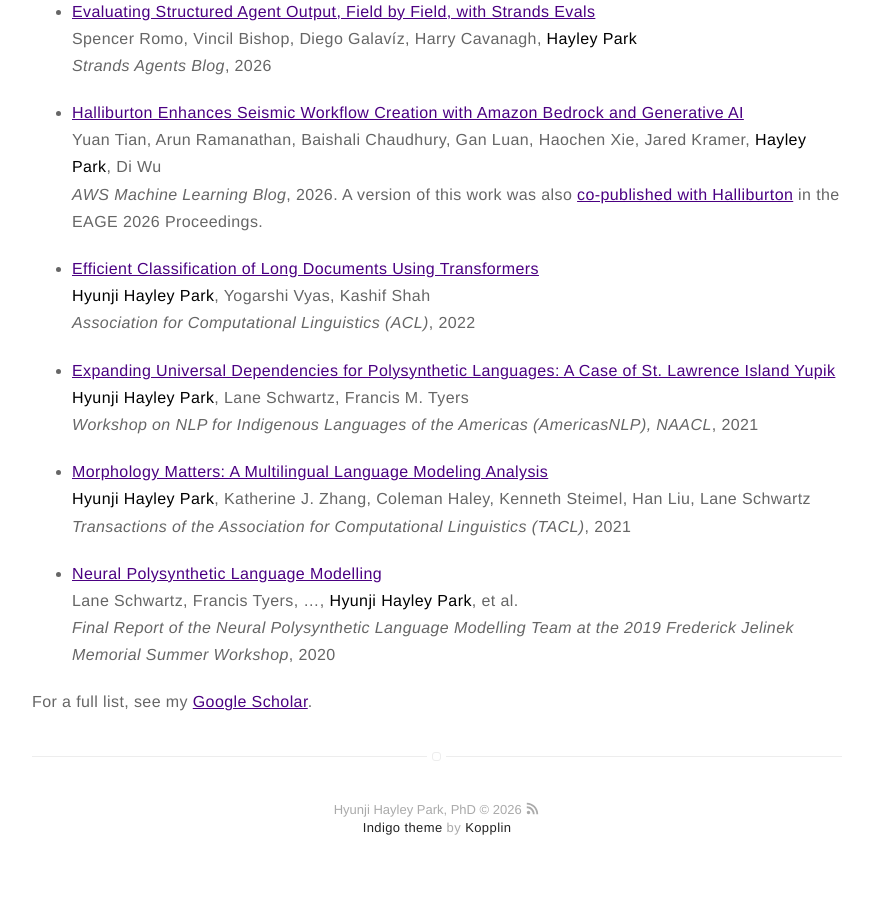
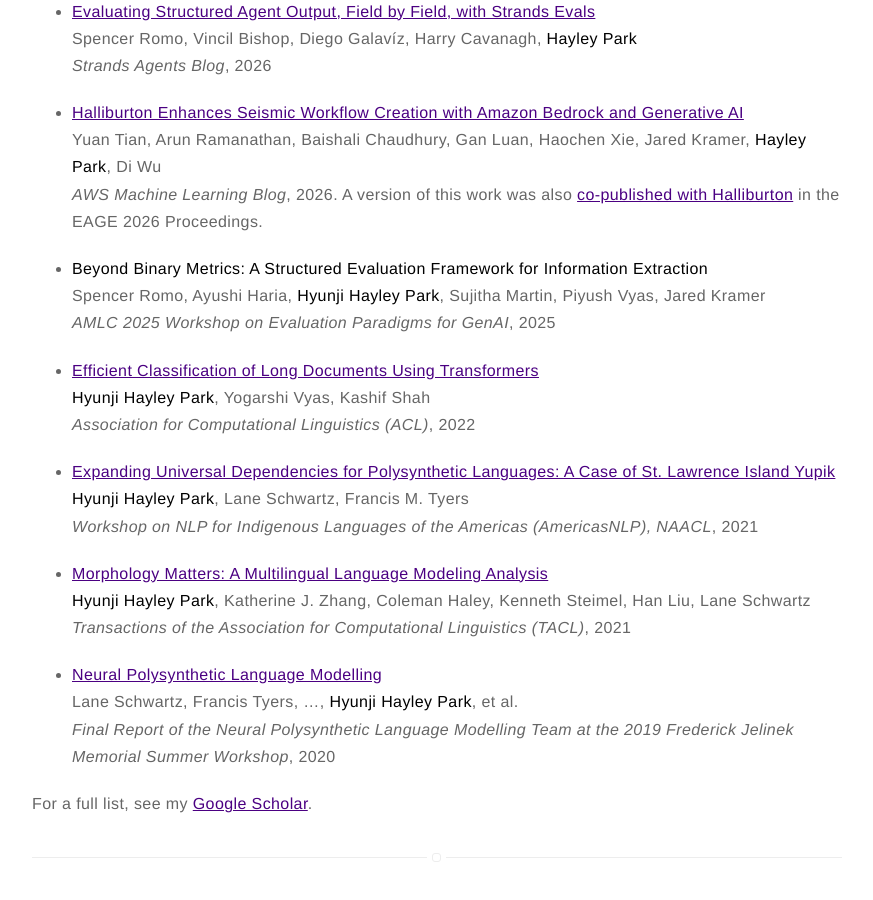
Before and after one commit to hayleypark/hayleypark.github.io, a Jekyll site: the page built from about.md, in a window 1280 px wide and 900 px high, scrolled down 2108 px. Shown: the whole window, without its empty margins (203-1076 px from the left). Built offline with Jekyll 4.4.1, drawn with Linux system fonts in a browser that asks for light colours; part of the change alters nothing that is shown.

Commit message:
Update about.md

```diff
--- a/about.md
+++ b/about.md
@@ -11,11 +11,11 @@ I'm an Applied Scientist at the [Generative AI Innovation Center](https://aws.am
 - **AI Evaluation**: Designing rigorous methods for assessing generative AI systems, from structured output evaluation for information extraction to confidence calibration in agentic environments
 - **Multi-Agent Systems**: Designing and deploying systems that coordinate multiple specialized AI agents to solve complex enterprise problems across industries
 - **Synthetic Data for Evaluation**: Establishing validity frameworks for synthetic evaluation data, addressing the fundamental bottleneck of data access in regulated industries
-- **LLM Reliability & Calibration**: Two active research threads: (1) quantifying structural uncertainty in LLM reasoning ([EMNLP 2026](https://openreview.net/forum?id=rz6lOBcdQa); [ICLR 2026 workshop Best Paper](https://arxiv.org/abs/2606.17312)), and (2) pass@k calibration, studying whether LLMs can predict their own marginal gains from additional sampling to enable efficient inference-time compute allocation
+- **LLM Reliability & Calibration**: Two active research threads: (1) quantifying structural uncertainty in LLM reasoning ([EMNLP 2026](https://aclanthology.org/2026.emnlp-main.699/); [ICLR 2026 workshop Best Paper](https://arxiv.org/abs/2606.17312)), and (2) pass@k calibration, studying whether LLMs can predict their own marginal gains from additional sampling to enable efficient inference-time compute allocation
 
 ### Recent Highlights
 
-- **[EMNLP 2026](https://openreview.net/forum?id=rz6lOBcdQa)** paper on structural uncertainty from self-preference in black-box language models
+- **[EMNLP 2026](https://aclanthology.org/2026.emnlp-main.699/)** paper on structural uncertainty from self-preference in black-box language models
 - **Best Paper Award** at the [ICLR 2026 Workshop on Logical Reasoning of Large Language Models](https://arxiv.org/abs/2606.17312) for work on quantifying consistency in LLM logical reasoning
 - Founder and maintainer of [SEED (Synthetically Engineered Evaluation Data)](https://github.com/awslabs/synthetically_engineered_evaluation_data), an open-source platform for generating high-quality synthetic evaluation data. I built the tabular data generation component and manage releases. SEED enables teams to begin AI development without waiting for real customer data, addressing the fundamental data access bottleneck in regulated industries (healthcare, finance, legal).
 - Contributor to [stickler](https://github.com/awslabs/stickler), an open-source evaluation library for structured LLM outputs (14,000+ monthly PyPI downloads). I built the hierarchical aggregate metrics system for evaluating nested structures at arbitrary depth. stickler now powers the structured-output evaluator in Strands Evals; see our [Strands Agents blog post](https://strandsagents.com/blog/structured-output-similarity-strands-evals/).
@@ -36,7 +36,7 @@ Feel free to reach out at [hayley.uiuc@gmail.com](mailto:hayley.uiuc@gmail.com)
 
 ### Selected Publications
 
-* **[Structural Uncertainty from Self-Preference in Black-Box Language Models](https://openreview.net/forum?id=rz6lOBcdQa)** \
+* **[Structural Uncertainty from Self-Preference in Black-Box Language Models](https://aclanthology.org/2026.emnlp-main.699/)** \
   Baishali Chaudhury, Mengdie Flora Wang, **Hyunji Hayley Park**, Rahul Ghosh, Sungmin Hong, Jae Oh Woo \
   <em>Conference on Empirical Methods in Natural Language Processing (EMNLP)</em>, 2026
 
@@ -51,6 +51,10 @@ Feel free to reach out at [hayley.uiuc@gmail.com](mailto:hayley.uiuc@gmail.com)
 * **[Halliburton Enhances Seismic Workflow Creation with Amazon Bedrock and Generative AI](https://aws.amazon.com/blogs/machine-learning/halliburton-enhances-seismic-workflow-creation-with-amazon-bedrock-and-generative-ai/)** \
   Yuan Tian, Arun Ramanathan, Baishali Chaudhury, Gan Luan, Haochen Xie, Jared Kramer, **Hayley Park**, Di Wu \
   <em>AWS Machine Learning Blog</em>, 2026. A version of this work was also [co-published with Halliburton](https://www.earthdoc.org/content/papers/10.3997/2214-4609.202639083) in the EAGE 2026 Proceedings.
+
+* **Beyond Binary Metrics: A Structured Evaluation Framework for Information Extraction** \
+  Spencer Romo, Ayushi Haria, **Hyunji Hayley Park**, Sujitha Martin, Piyush Vyas, Jared Kramer \
+  <em>AMLC 2025 Workshop on Evaluation Paradigms for GenAI</em>, 2025
 
 * **[Efficient Classification of Long Documents Using Transformers](https://aclanthology.org/2022.acl-short.79/)** \
   **Hyunji Hayley Park**, Yogarshi Vyas, Kashif Shah \
```
